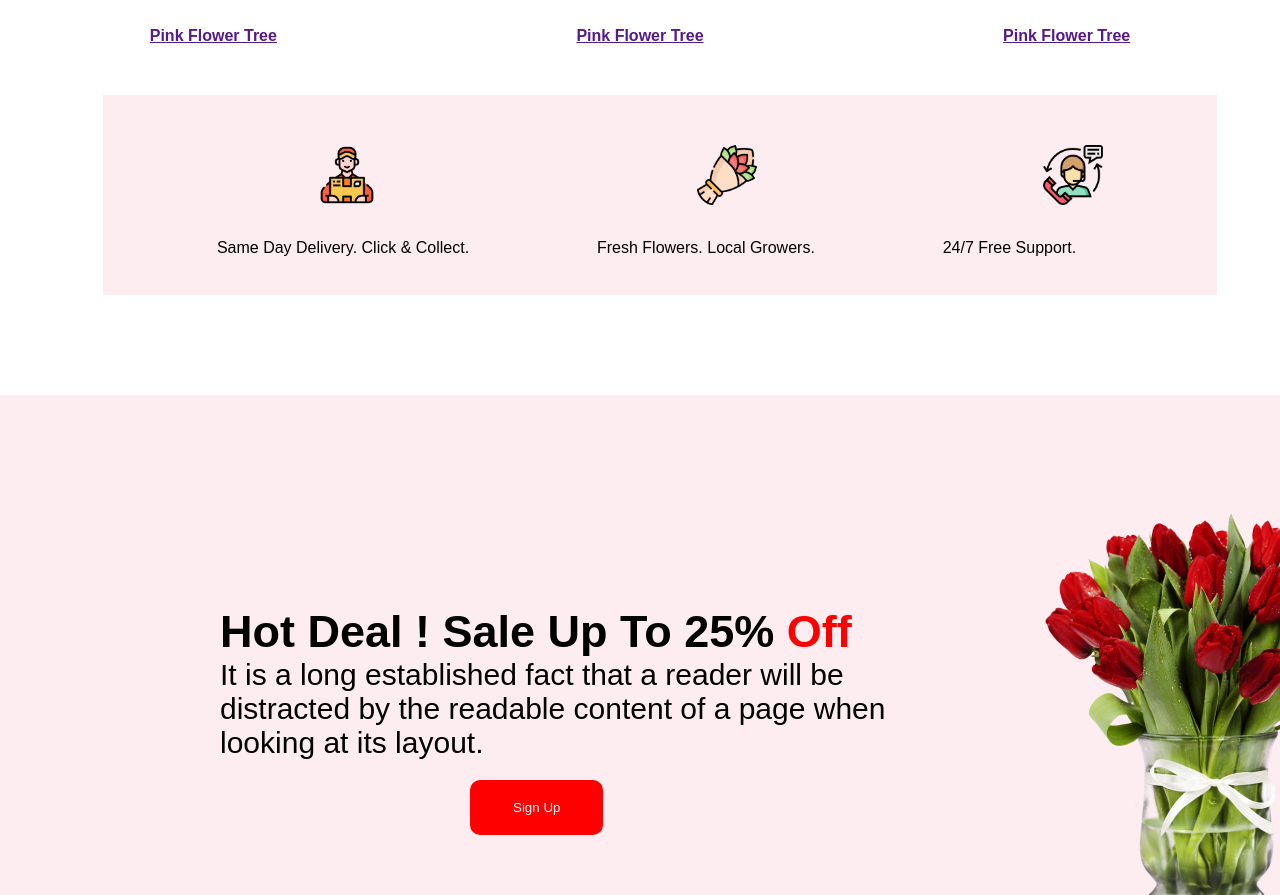
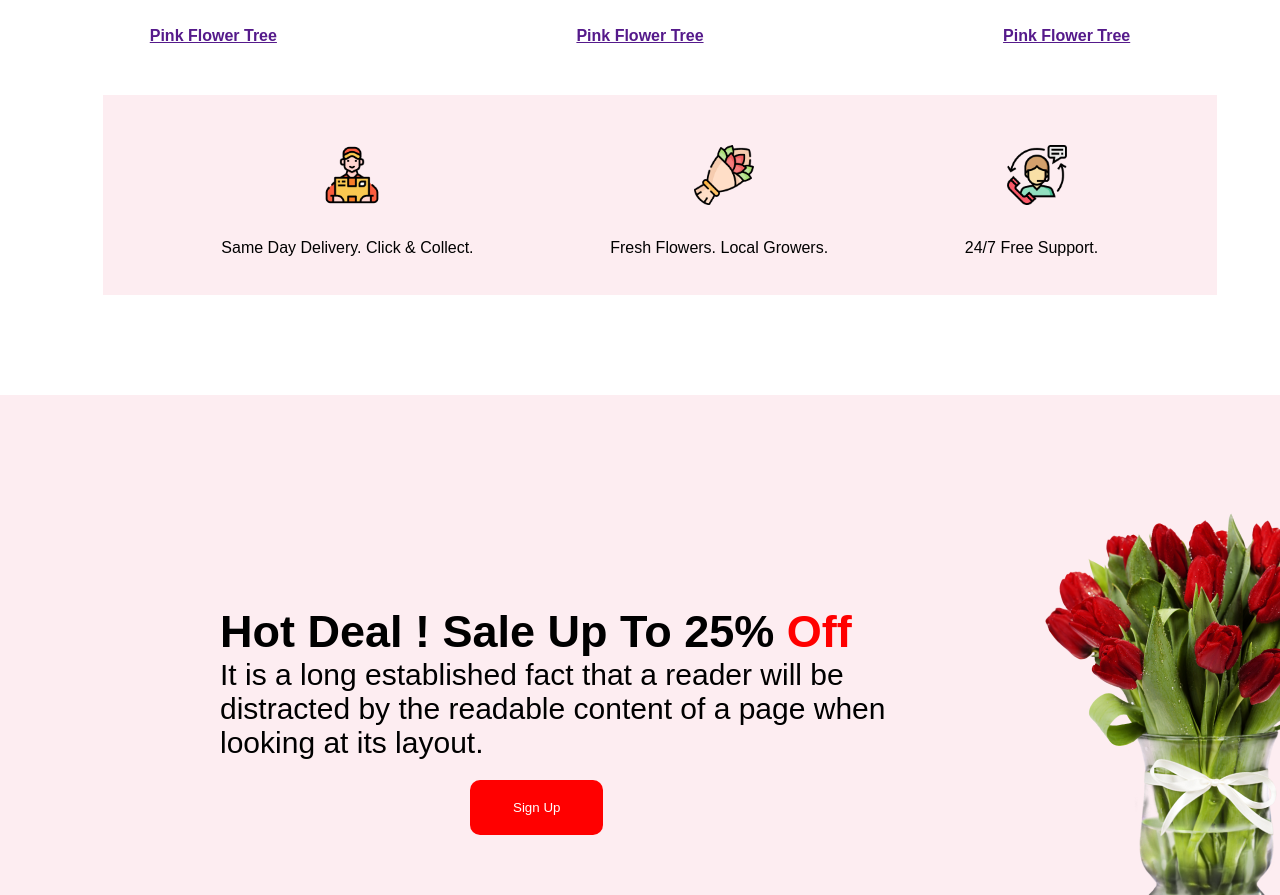
Before and after one commit to arafatjim/my-first-assignment-repo, a plain HTML site: page index.html in a window 1280 px wide. Shown: the part 1142-2037 px from the top of the page. Drawn offline with Linux system fonts and the light colour scheme.

```diff
--- a/style/style.css
+++ b/style/style.css
@@ -138,7 +138,7 @@
 .delivery-box-img img{
           width: 60px;
           height: 60px;
-          padding-left: 100px;
+          padding-left: 10px;
           padding-bottom: 30px;
 }
 .delivery-container{
@@ -153,8 +153,10 @@
           justify-content: space-around;
           align-items: center;
           padding: 50px;
+          text-align: center;
 
 }
+
 .hot-deal{
           height: 500px;
           background-color:rgba(229, 84, 115, .10);
```
